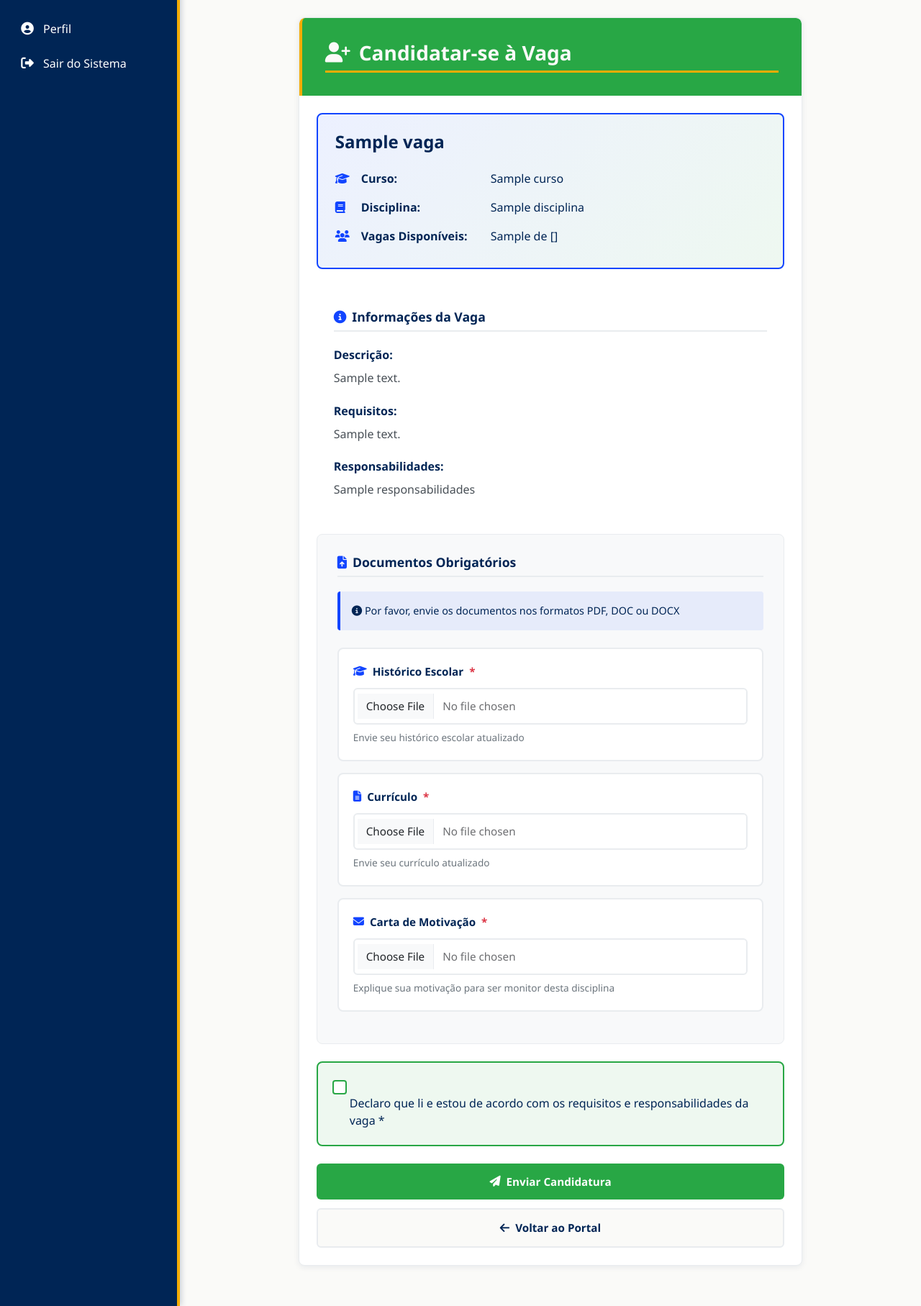
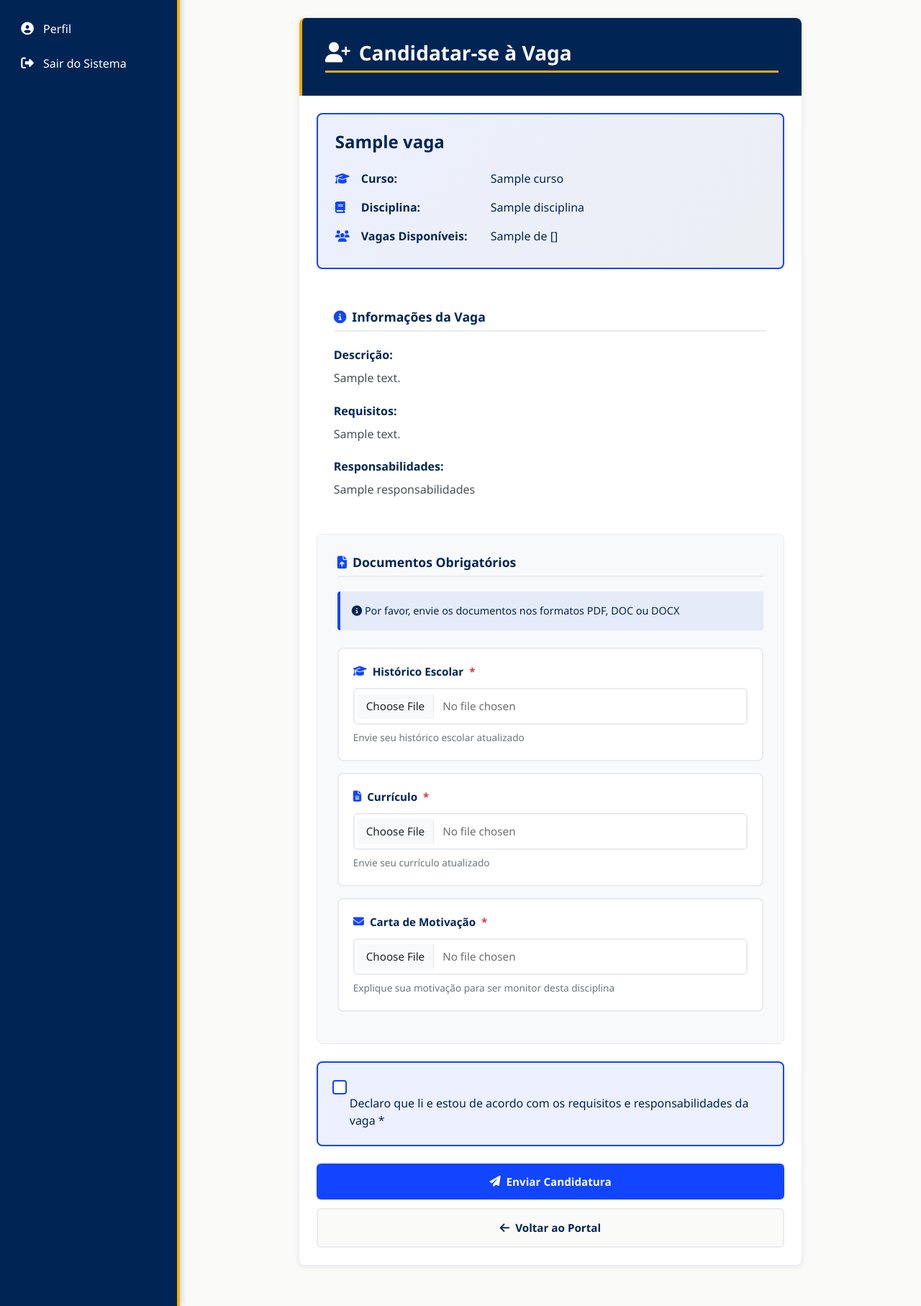
Before and after one commit to Projetos-de-Extensao/PBE_25.2_8001_IV, a Django app: template meuprojeto/plataforma_Casa/templates/vagas/candidatar.html in a window 1280 px wide. Shown: the part 78-1893 px from the top of the page at 72% size. Run offline with Django 5.2, Linux system fonts and the light colour scheme; the template is opened without the code that fills it: most values are stand-ins (such as "Sample title", 1, 10 or a date in 2020).

Commit message:
Fix: ajustadas cores da página Candidatar-se para azul institucional
Alterações de cores:
- Header: verde → azul escuro (#002555)
- Vaga info box: gradiente azul/verde → gradiente azul/azul escuro
- Termo de aceite: verde → azul claro (#1245FF)
- Checkbox: verde → azul primário
- Botão enviar: verde → azul primário (#1245FF)
- Botão enviar hover: verde escuro → azul escuro (#002555)
- Feedback arquivo selecionado: borda verde → borda azul (#1245FF)
- Background arquivo: verde claro → azul claro

Todas as cores agora seguem o padrão institucional:
- Primário escuro: #002555
- Primário claro: #1245FF
- Accent: #F5AC00 (mantido)
- Off-white: #fafaf8 (mantido)

```diff
--- a/meuprojeto/plataforma_Casa/templates/vagas/candidatar.html
+++ b/meuprojeto/plataforma_Casa/templates/vagas/candidatar.html
@@ -18,7 +18,7 @@
 
     /* Page Header */
     .page-header {
-        background: var(--color-success);
+        background: var(--color-primary-dark);
         color: var(--color-off-white);
         padding: 2rem;
         border-radius: 8px 8px 0 0;
@@ -46,7 +46,7 @@
 
     /* Vaga Info Box */
     .vaga-info-box {
-        background: linear-gradient(135deg, rgba(18, 69, 255, 0.08) 0%, rgba(40, 167, 69, 0.08) 100%);
+        background: linear-gradient(135deg, rgba(18, 69, 255, 0.08) 0%, rgba(0, 37, 85, 0.08) 100%);
         border: 2px solid var(--color-primary-light);
         border-radius: 8px;
         padding: 1.5rem;
@@ -197,8 +197,8 @@
 
     /* Checkbox */
     .termo-aceite {
-        background: rgba(40, 167, 69, 0.08);
-        border: 2px solid var(--color-success);
+        background: rgba(18, 69, 255, 0.08);
+        border: 2px solid var(--color-primary-light);
         border-radius: 8px;
         padding: 1.25rem;
         margin-bottom: 1.5rem;
@@ -208,13 +208,13 @@
         width: 1.25rem;
         height: 1.25rem;
         margin-right: 0.75rem;
-        border: 2px solid var(--color-success);
+        border: 2px solid var(--color-primary-light);
         cursor: pointer;
     }
 
     .form-check-input:checked {
-        background-color: var(--color-success);
-        border-color: var(--color-success);
+        background-color: var(--color-primary-light);
+        border-color: var(--color-primary-light);
     }
 
     .form-check-label {
@@ -239,16 +239,16 @@
     }
 
     .btn-submit {
-        background: var(--color-success);
+        background: var(--color-primary-light);
         color: white;
         width: 100%;
         margin-bottom: 0.75rem;
     }
 
     .btn-submit:hover {
-        background: #218838;
+        background: var(--color-primary-dark);
         transform: translateY(-2px);
-        box-shadow: 0 4px 12px rgba(40, 167, 69, 0.3);
+        box-shadow: 0 4px 12px rgba(18, 69, 255, 0.3);
     }
 
     .btn-voltar {
@@ -504,8 +504,8 @@ document.querySelectorAll('input[type="file"]').forEach(input => {
     input.addEventListener('change', function() {
         const parent = this.closest('.form-group-upload');
         if (this.files && this.files.length > 0) {
-            parent.style.borderColor = '#28a745';
-            parent.style.backgroundColor = 'rgba(40, 167, 69, 0.05)';
+            parent.style.borderColor = '#1245FF';
+            parent.style.backgroundColor = 'rgba(18, 69, 255, 0.05)';
         } else {
             parent.style.borderColor = '';
             parent.style.backgroundColor = '';
```
